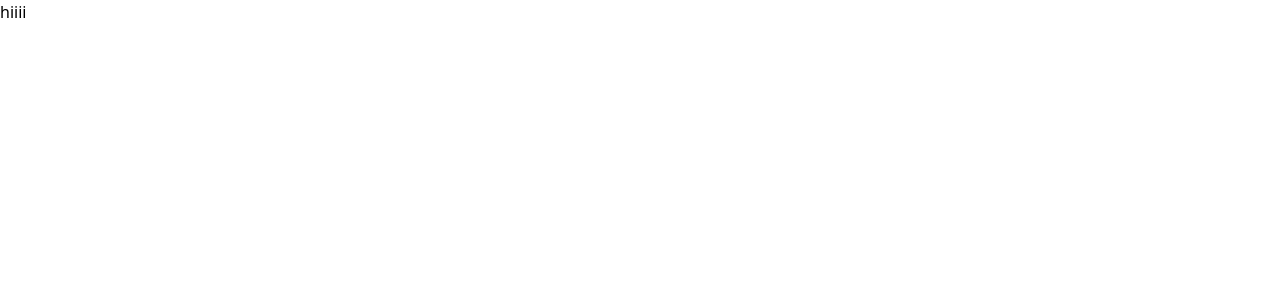
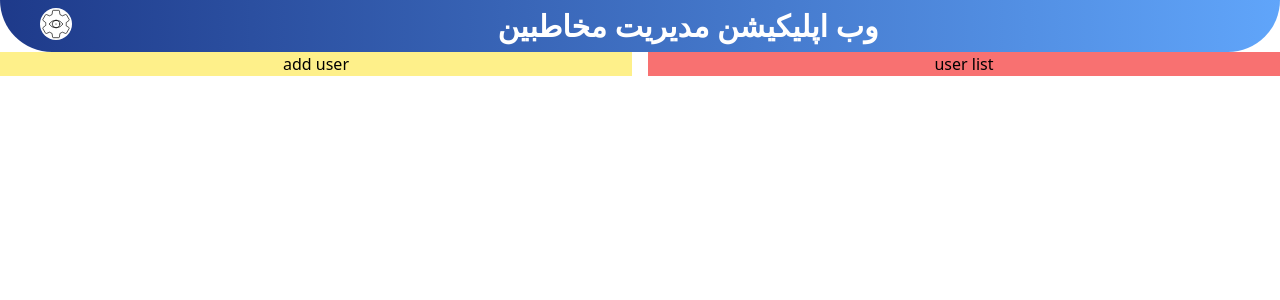
Before and after one commit to ziaeezohreh909/HW_React_19, a React (Vite) app: page / in a window 1280 px wide. Shown: the top 300 px of the page. Built offline with nearby package versions, Linux system fonts and the light colour scheme.

Commit message:
create the header

```diff
--- a/src/components/add-users/AddUsers.tsx
+++ b/src/components/add-users/AddUsers.tsx
@@ -1,8 +1,3 @@
-
 export default function AddUsers() {
-  return (
-    <div>
-      add user
-    </div>
-  )
+  return <div className="bg-yellow-200">add user</div>;
 }
--- a/src/components/header/Header.tsx
+++ b/src/components/header/Header.tsx
@@ -1,3 +1,18 @@
+import webImage from "../../assets/web.svg";
+
 export default function Header() {
-  return <header>header</header>;
+  return (
+    <>
+      <div className="bg-gradient-to-l from-blue-400 to-blue-900 text-white text-3xl font-semibold font-serif rounded-b-full p-2">
+        <img
+          src={webImage}
+          alt="webImage"
+          className="bg-white rounded-full mx-8 w-8 h-8 float-left"
+        />
+        <span className="text-center">
+          <h1>وب اپلیکیشن مدیریت مخاطبین</h1>
+        </span>
+      </div>
+    </>
+  );
 }
--- a/src/components/users-list/UsersList.tsx
+++ b/src/components/users-list/UsersList.tsx
@@ -1,8 +1,3 @@
-
 export default function UsersList() {
-  return (
-    <div>
-      user list
-    </div>
-  )
+  return <div className="bg-red-400">user list</div>;
 }
--- a/src/pages/Home.tsx
+++ b/src/pages/Home.tsx
@@ -1,8 +1,15 @@
+import AddUsers from "../components/add-users/AddUsers";
+import Header from "../components/header/Header";
+import UsersList from "../components/users-list/UsersList";
 
 export default function Home() {
   return (
-    <div >
-      hiiii
-    </div>
-  )
+    <>
+      <Header />
+      <div className="grid grid-cols-2 gap-4 text-center">
+        <AddUsers />
+        <UsersList />
+      </div>
+    </>
+  );
 }
```
